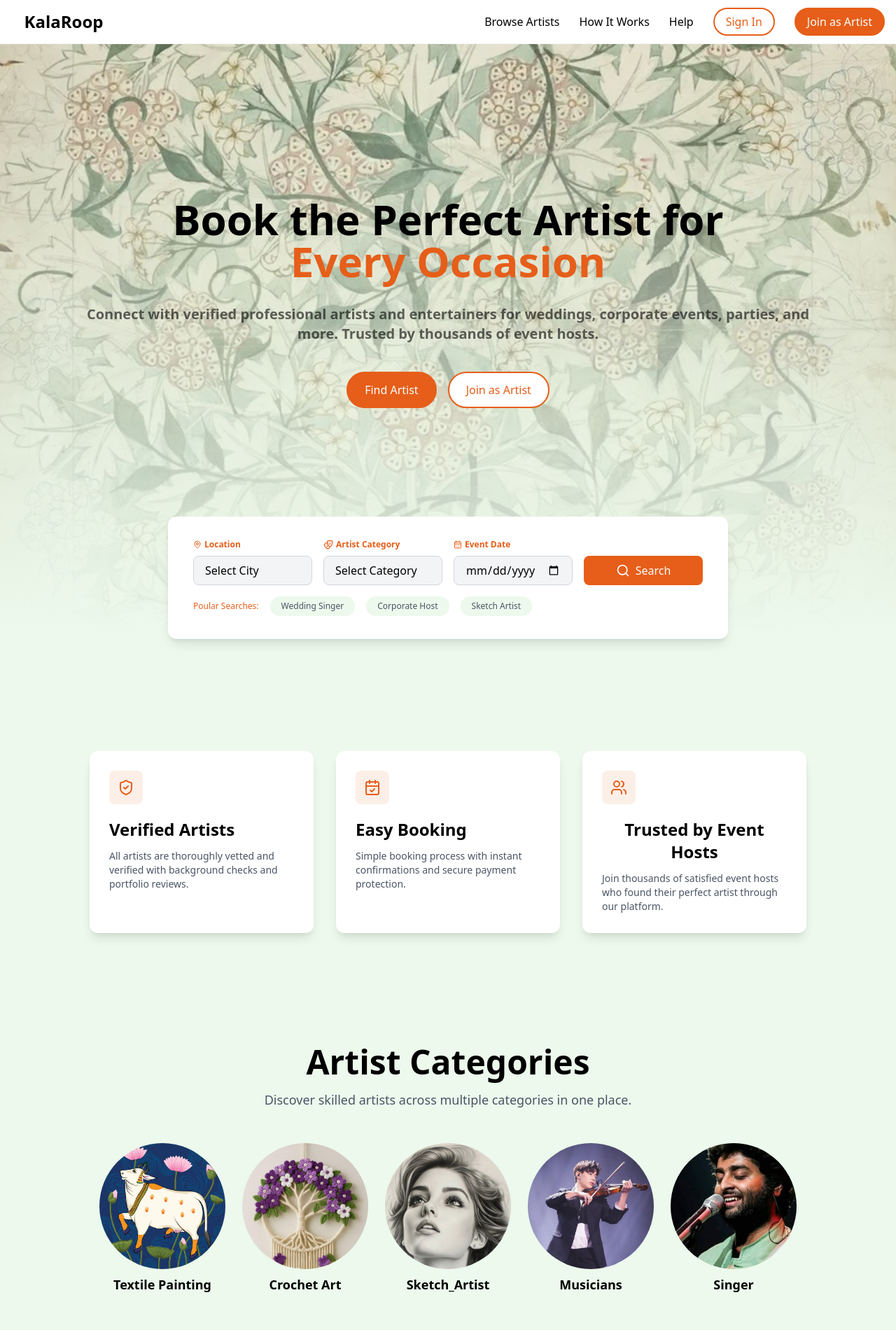
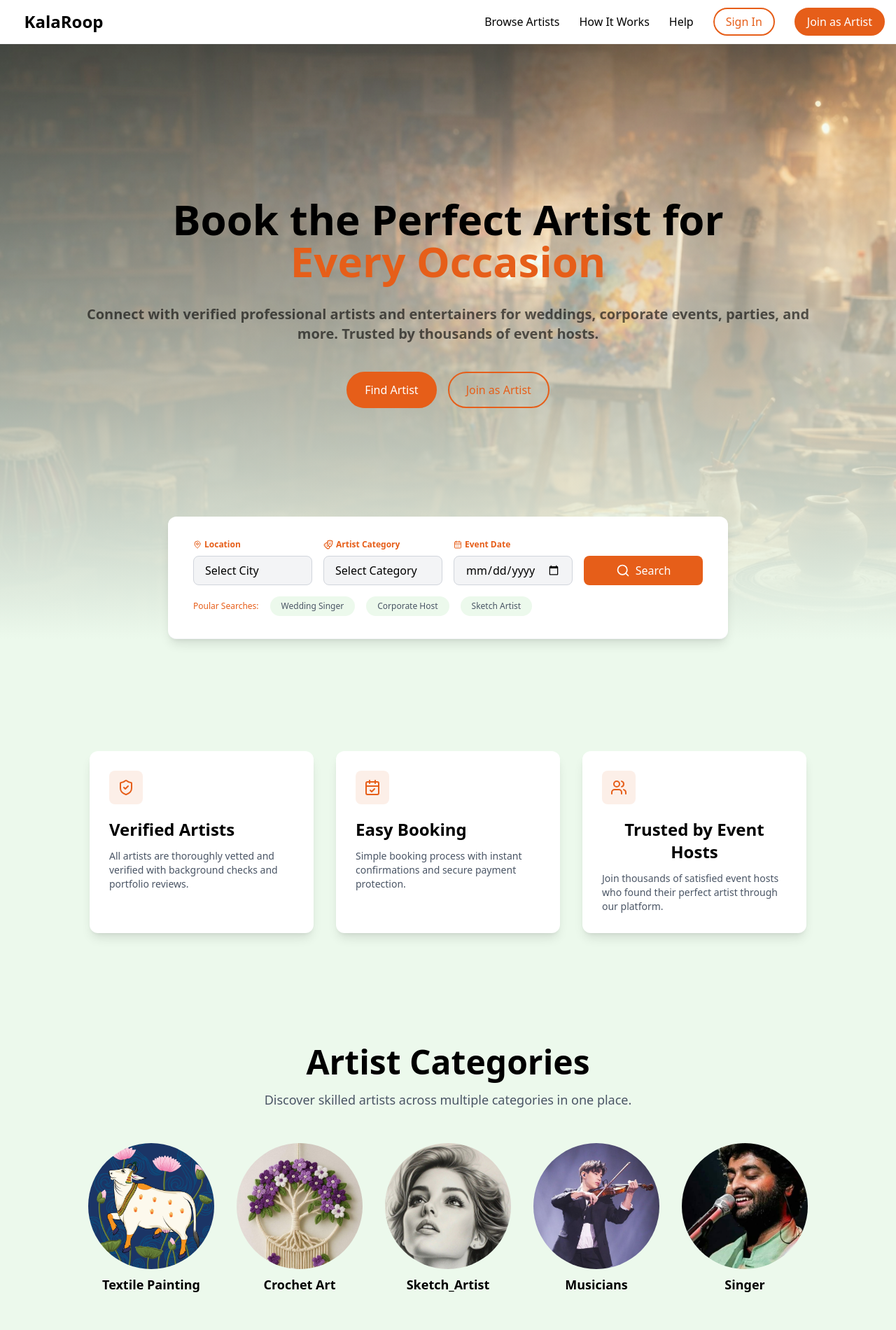
Before and after one commit to menicore-llp/kalaroop-ui, a plain HTML site: page index.html in a window 1280 px wide. Shown: the top 1900 px of the page at 70% size. Drawn offline with nearby package versions, Linux system fonts and the light colour scheme.

Commit message:
Add files via upload

```diff
--- a/index.html
+++ b/index.html
@@ -81,7 +81,7 @@
         class="relative min-h-[850px] h-[90vh] bg-linear-to-t from-[#ecf9ec] to-transparent"
       >
         <img
-          src="./assets/hero-background.jpeg"
+          src="./assets/hero.jpeg"
           alt="hero background"
           class="absolute inset-0 w-full h-full object-cover -z-10 opacity-75"
         />
@@ -109,9 +109,9 @@
                 </button>
                 <a
                   href="#"
-                  class="group rounded-full relative flex items-center px-6 py-3 justify-center overflow-hidden bg-white text-white transition-all before:absolute before:h-0 before:w-0 before:rounded-full before:bg-[#e65e19] before:duration-500 before:ease-out hover:before:h-56 hover:before:w-56 font-medium cursor-pointer border-2 border-[#e65e19]"
+                  class="group rounded-full relative flex items-center px-6 py-3 justify-center overflow-hidden bg-transparent text-white transition-all before:absolute before:h-0 before:w-0 before:rounded-full before:bg-[#e65e19] before:duration-500 before:ease-out hover:before:h-56 hover:before:w-56 font-medium cursor-pointer border-2 border-[#e65e19]"
                   ><span
-                    class="relative z-10 text-[#e65e19] group-hover:text-white"
+                    class="relative z-10 text-[#e65e19] group-hover:text-white bg-transparent"
                     >Join as Artist</span
                   ></a
                 >
@@ -364,7 +364,7 @@
             </p>
           </div>
           <div
-            class="pt-12 grid grid-cols-5 gap-6 max-lg:grid-cols-3 max-md:grid-cols-2"
+            class="pt-12 grid grid-cols-5 gap-10 md:gap-8 max-lg:grid-cols-3 max-md:grid-cols-2"
           >
             <div class="flex flex-col justify-center items-center">
               <div
@@ -716,7 +716,7 @@
           <a
             href="#"
             class="group text-[#e65e19] border border-[#e65e19] px-6 py-2.5 rounded-full font-medium text-base mt-14 flex justify-center items-center gap-4 overflow-hidden relative"
-            ><span class="relative z-10">Explore More Category</span>
+            ><span class="relative z-10">Explore More Artist</span>
             <svg
               xmlns="http://www.w3.org/2000/svg"
               width="24"
```
